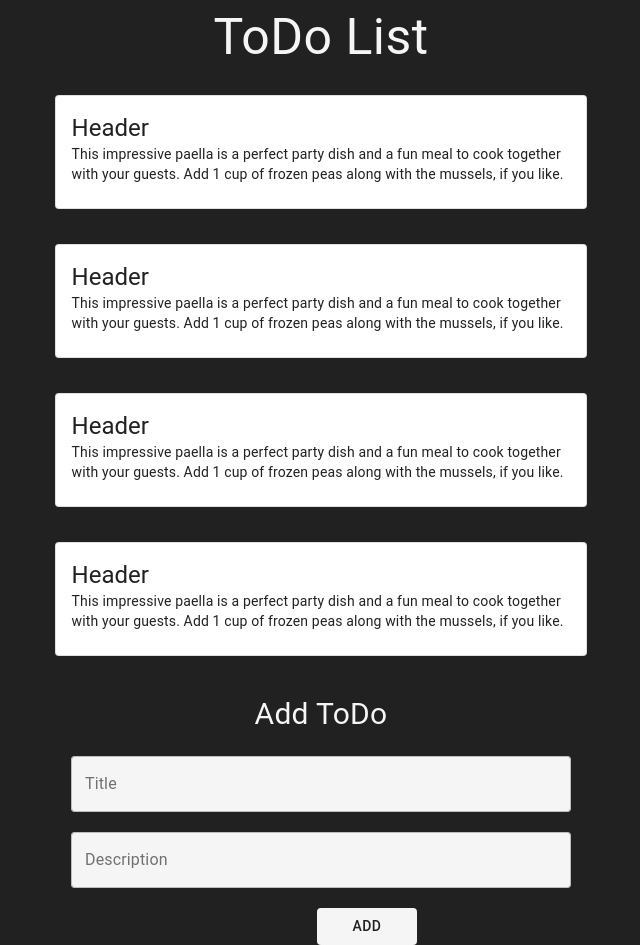
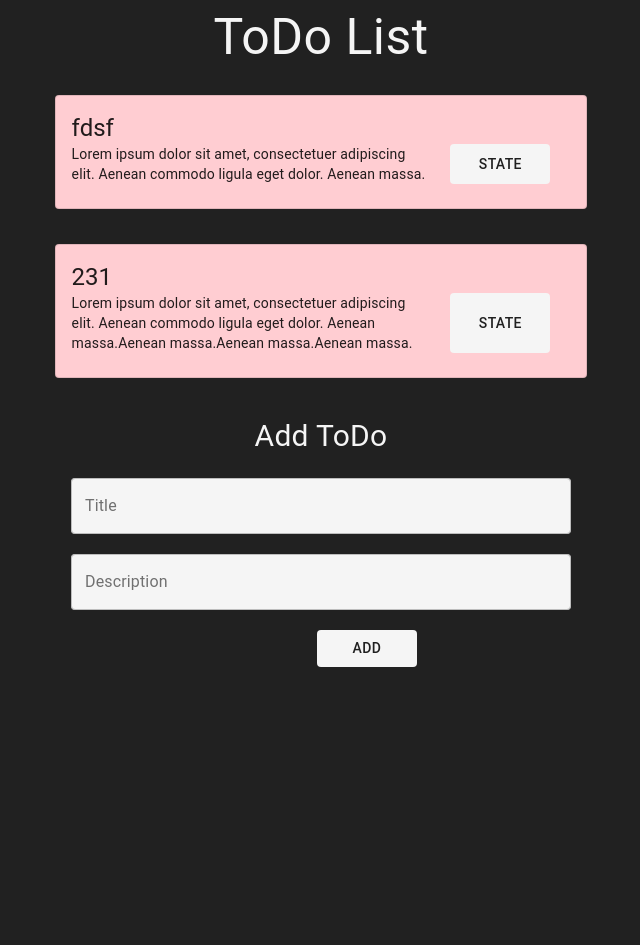
Before and after one commit to PolinaRaguilo/TodoList, a React (Create React App) app: page / in a window 1280 px wide. Shown: the whole page, without its empty margins (319-959 px from the left). After the commit the page ends 800 px from the top, so only its background shows below. Built offline with nearby package versions, Linux system fonts and the light colour scheme.

Commit message:
Added state for ToDo

```diff
--- a/src/components/card-todo/Card-todo.js
+++ b/src/components/card-todo/Card-todo.js
@@ -1,4 +1,19 @@
-import { Card, CardContent, makeStyles, Typography } from '@material-ui/core';
+import {
+  Button,
+  Card,
+  CardContent,
+  colors,
+  Container,
+  Dialog,
+  DialogActions,
+  DialogContent,
+  DialogTitle,
+  FormControl,
+  makeStyles,
+  Select,
+  Typography,
+} from '@material-ui/core';
+import { useState } from 'react';
 
 const useStyles = makeStyles({
   root: {
@@ -9,23 +24,118 @@ const useStyles = makeStyles({
   title: {
     fontSize: 14,
   },
+  description__wrapper: {
+    padding: 0,
+    display: 'flex',
+    justifyContent: 'space-between',
+  },
+  btn__change: {
+    minWidth: 100,
+    marginRight: 20,
+    marginLeft: 20,
+  },
+  btn__modal: {
+    backgroundColor: colors.grey[800],
+    color: colors.grey[100],
+  },
+  todo: {
+    backgroundColor: '#ffcdd2',
+  },
+  inProgress: {
+    backgroundColor: '#64ffda',
+  },
+  done: {
+    backgroundColor: '#bdbdbd',
+  },
 });
 
-const CardTodo = () => {
+const CardTodo = ({ items, setItems, item }) => {
   const classes = useStyles();
+
+  const [open, setOpen] = useState(false);
+  const [stateSelect, setState] = useState('');
+
+  const onChangeSelect = (e) => {
+    setState(e.target.value);
+  };
+
+  const onOpenHandler = () => {
+    setOpen(true);
+  };
+
+  const onCloseHandler = () => {
+    setOpen(false);
+  };
+
+  const changeStateItem = () => {
+    const newItems = items.map((todo) => {
+      if (todo.id === item.id) {
+        return { ...todo, state: stateSelect };
+      }
+      return todo;
+    });
+    setItems(newItems);
+    setOpen(false);
+  };
+
   return (
-    <Card className={classes.root} variant="outlined">
+    <>
+      <Card
+        className={`${classes.root} ${
+          (item.state === 'todo' && classes.todo) ||
+          (item.state === 'in-progress' && classes.inProgress) ||
+          (item.state === 'done' && classes.done)
+        }`}
+        variant="outlined"
+      >
         <CardContent>
           <Typography variant="h5" component="h2">
-          Header
+            {item.title}
           </Typography>
+          <Container className={classes.description__wrapper}>
             <Typography variant="body2" component="p">
-          This impressive paella is a perfect party dish and a fun meal to cook
-          together with your guests. Add 1 cup of frozen peas along with the
-          mussels, if you like.
+              {item.description}
             </Typography>
+            <Button className={classes.btn__change} onClick={onOpenHandler}>
+              State
+            </Button>
+          </Container>
         </CardContent>
       </Card>
+      <Dialog
+        disableBackdropClick
+        disableEscapeKeyDown
+        open={open}
+        onClose={onCloseHandler}
+      >
+        <DialogTitle>Select state </DialogTitle>
+        <DialogContent>
+          <form className={classes.container}>
+            <FormControl className={classes.formControl}>
+              <Select native value={stateSelect} onChange={onChangeSelect}>
+                <option value="todo">ToDo</option>
+                <option value="in-progress">In progress</option>
+                <option value="done">Done</option>
+              </Select>
+            </FormControl>
+          </form>
+        </DialogContent>
+        <DialogActions>
+          <Button
+            onClick={onCloseHandler}
+            className={`${classes.btn__change} ${classes.btn__modal}`}
+          >
+            Cancel
+          </Button>
+          <Button
+            onClick={changeStateItem}
+            className={`${classes.btn__change} ${classes.btn__modal}`}
+          >
+            Ok
+          </Button>
+        </DialogActions>
+      </Dialog>
+    </>
   );
 };
 export default CardTodo;
--- a/src/components/main-page/Main-page.js
+++ b/src/components/main-page/Main-page.js
@@ -1,4 +1,5 @@
 import { Container, makeStyles, Typography } from '@material-ui/core';
+import { useState } from 'react';
 import AddForm from '../add-form/add-form';
 import CardTodo from '../card-todo/Card-todo';
 
@@ -12,14 +13,37 @@ const useStyles = makeStyles(() => ({
 
 const MainPage = () => {
   const classes = useStyles();
+  const [items, setItems] = useState([
+    {
+      id: 1,
+      title: 'fdsf',
+      description:
+        'Lorem ipsum dolor sit amet, consectetuer adipiscing elit. Aenean commodo ligula eget dolor. Aenean massa.',
+      state: 'todo',
+    },
+    {
+      id: 2,
+      title: '231',
+      description:
+        'Lorem ipsum dolor sit amet, consectetuer adipiscing elit. Aenean commodo ligula eget dolor. Aenean massa.Aenean massa.Aenean massa.Aenean massa.',
+      state: 'todo',
+    },
+  ]);
+
   return (
     <>
       <Typography className={classes.main__title}>ToDo List</Typography>
       <Container>
-        <CardTodo />
-        <CardTodo />
-        <CardTodo />
-        <CardTodo />
+        {items.map((item) => {
+          return (
+            <CardTodo
+              key={item.id}
+              item={item}
+              setItems={setItems}
+              items={items}
+            />
+          );
+        })}
       </Container>
       <AddForm />
     </>
```
Lines whose indentation alone changed are shown as unchanged.
